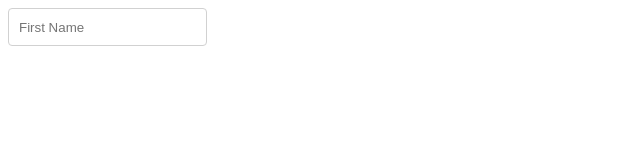
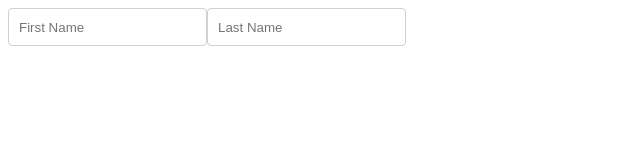
Before and after one commit to vermad843/React-Concepts, a React (Create React App) app: page / in a window 1280 px wide. Shown: the top 160 px of the page, without its empty margins (0-640 px from the left). Built offline with nearby package versions, Linux system fonts and the light colour scheme.

Commit message:
adding lastName input box

```diff
--- a/src/App.js
+++ b/src/App.js
@@ -5,7 +5,8 @@ class App extends Component {
    constructor() {
        super();
        this.state = {
-         firstName : ''
+         firstName : '',
+         lastName : ''
        }
        this.handleChange = this.handleChange.bind(this);
    }
@@ -17,7 +18,7 @@ class App extends Component {
  }
 
     render() {
-      const {firstName} = this.state;
+      const {firstName, lastName} = this.state;
         return (
            <form>
                <input
@@ -25,8 +26,13 @@ class App extends Component {
                 placeholder = "First Name"
                 onChange = {this.handleChange}
                 />
+                  <input
+                type = "text"
+                placeholder = "Last Name"
+                onChange = {this.handleChange}
+                />
                 <h1>
-                   {firstName}
+                   {firstName}{lastName}
                 </h1>
            </form>
         );
```
